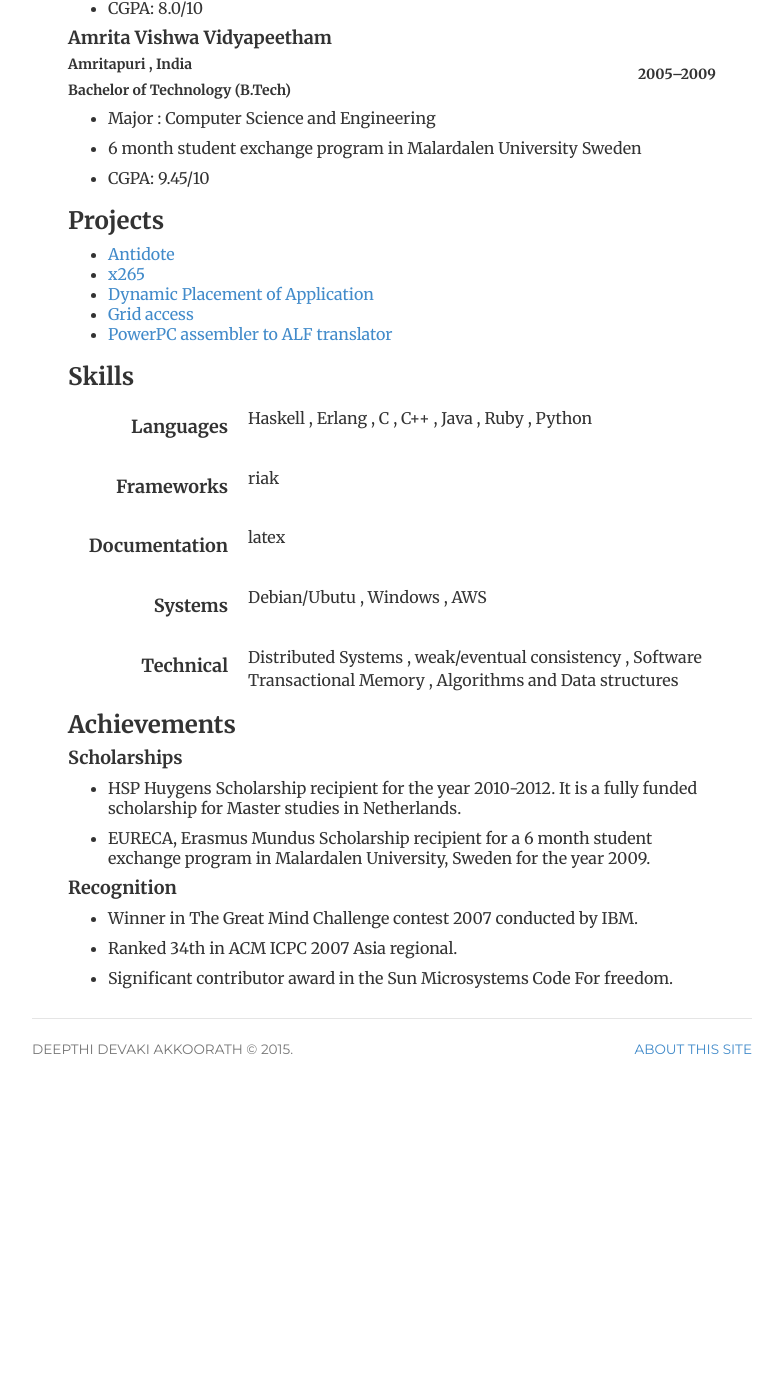
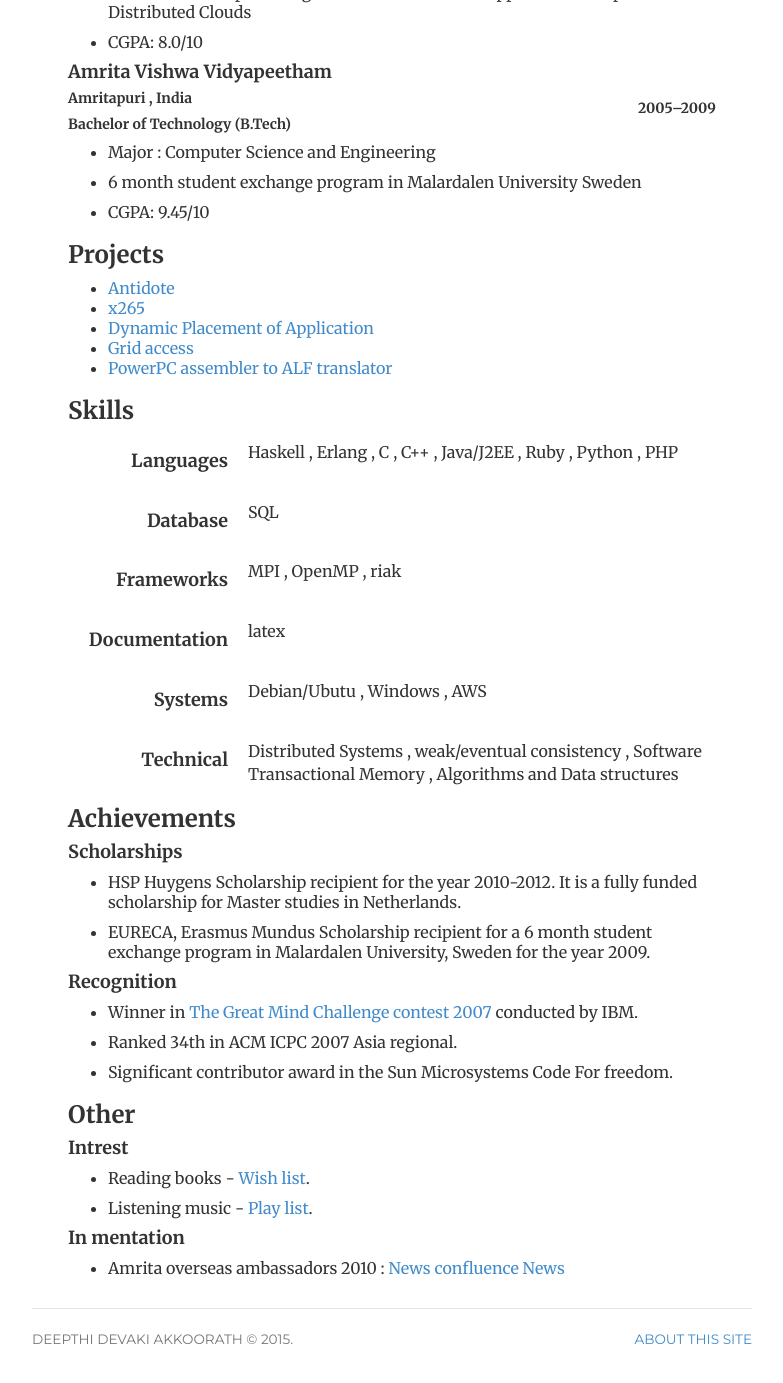
Before and after one commit to thekkedam/dd, a Jekyll site: the page built from cv/index.html, in a window 1280 px wide and 1400 px high, scrolled down 631 px. Shown: the top 1383 px of the window, without its empty margins (248-1031 px from the left). Built offline with Jekyll 4.4.1, drawn with Linux system fonts in a browser that asks for light colours; before the commit the page ends 1742 px from its top, so only the background shows below that.

Commit message:
updating cv

```diff
--- a/_data/honors.yml
+++ b/_data/honors.yml
@@ -2,6 +2,6 @@
   - HSP Huygens Scholarship recipient for the year 2010-2012. It is a fully funded scholarship for Master studies in Netherlands.
   - EURECA, Erasmus Mundus Scholarship recipient for a 6 month student exchange program in Malardalen University, Sweden for the year 2009.
 - Recognition:
-  - Winner in The Great Mind Challenge contest 2007 conducted by IBM.
+  - Winner in <a href="http://www-07.ibm.com/in/university/greatmind/top_5_team.html">The Great Mind Challenge contest 2007</a> conducted by IBM.
   - Ranked 34th in ACM ICPC 2007 Asia regional.
   - Significant contributor award in the Sun Microsystems Code For freedom.
--- /dev/null
+++ b/_data/other.yml
@@ -0,0 +1,5 @@
+- Intrest:
+  - Reading books - <a href="/wish/#book">Wish list</a>.
+  - Listening music - <a href="/music/">Play list</a>.
+- In mentation:
+  - 'Amrita overseas ambassadors 2010 : <a href="https://www.amrita.edu/news/amrita-students-europe-conducting-research-and-having-fun">News</a> <a href="https://www.amrita.edu/news/amrita-overseas-ambassadors-confluence-2010">confluence</a> <a href="http://www.thehindu.com/todays-paper/tp-national/tp-tamilnadu/indias-growth-is-more-creditable-than-chinas/article732580.ece">News</a>'
--- a/_data/sections.yml
+++ b/_data/sections.yml
@@ -23,3 +23,7 @@
 - name: Achievements
   id: honors
   layout: list
+
+- name: Other
+  id: other
+  layout: list
--- a/_data/skills.yml
+++ b/_data/skills.yml
@@ -3,10 +3,15 @@
       - Erlang
       - C
       - C++
-      - Java
+      - Java/J2EE
       - Ruby
       - Python
+      - PHP
+- Database:
+      - SQL
 - Frameworks:
+      - MPI
+      - OpenMP
       - riak
 - Documentation:
       - latex
```
Also changed, not shown: img/profile_female_500x500.jpg (added).
